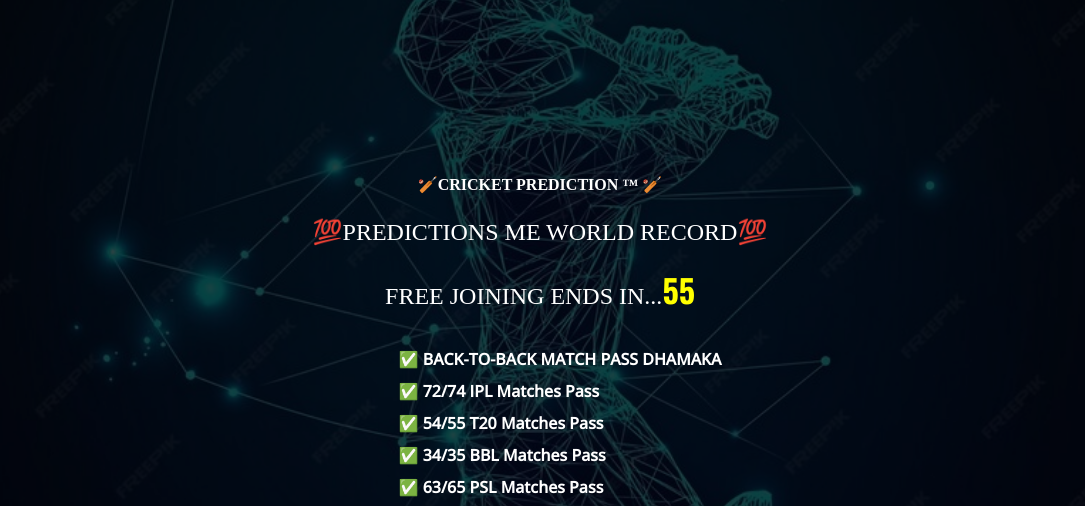
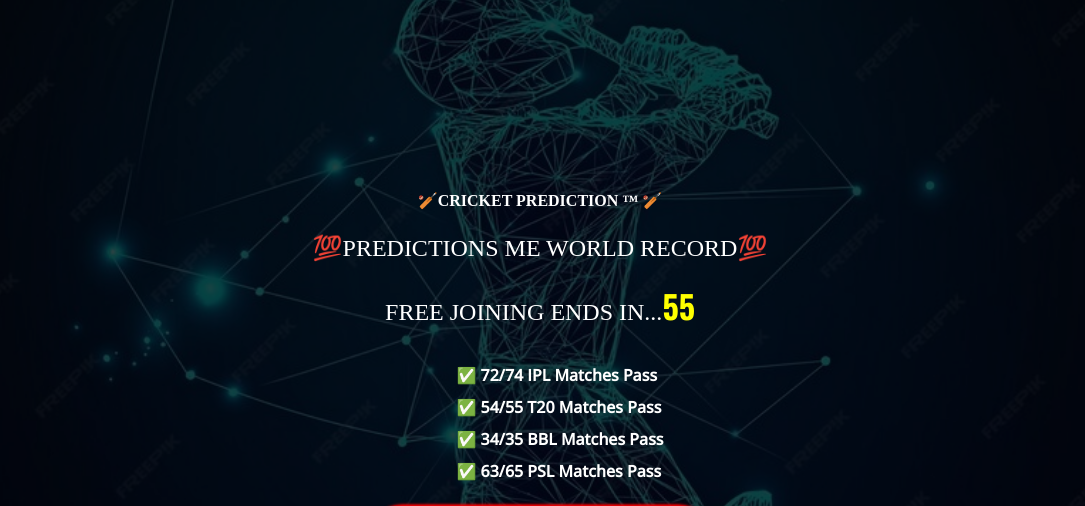
Before and after one commit to crrte1/CRICKET_PREDICTION, a plain HTML site: page index.html in a window 1280 px wide. Shown: the top 506 px of the page, without its empty margins (100-1185 px from the left). Drawn offline with nearby package versions, Linux system fonts and the light colour scheme.

Commit message:
index.html

```diff
--- a/index.html
+++ b/index.html
@@ -24,7 +24,6 @@
     <div class="content-wrapper">
       <div class="points">
         <ul>
-          <li>✅ BACK-TO-BACK MATCH PASS DHAMAKA</li>
           <li>✅ 72/74 IPL Matches Pass</li>
           <li>✅ 54/55 T20 Matches Pass</li>
           <li>✅ 34/35 BBL Matches Pass</li>
```
